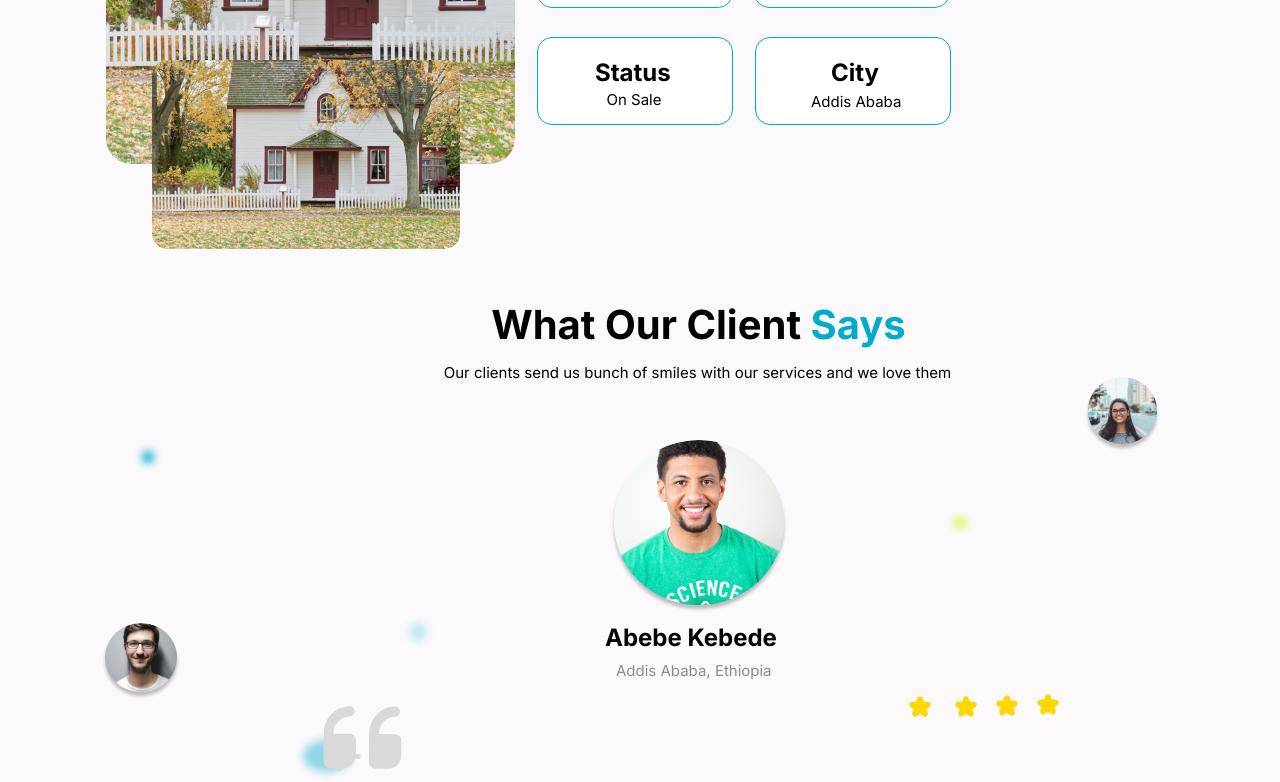
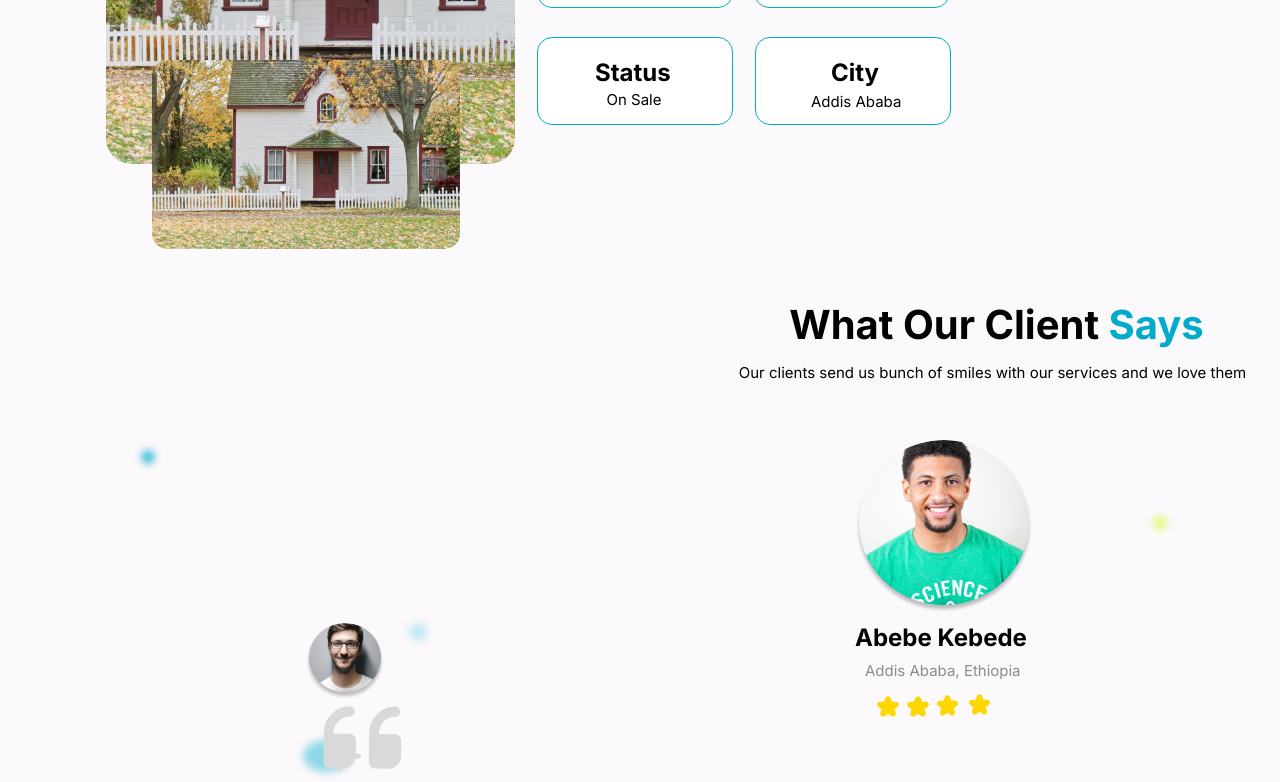
Before and after one commit to fiker31/Betoch-website, a React (Create React App) app: page / in a window 1280 px wide. Shown: the part 2071-2853 px from the top of the page. Built offline with nearby package versions, Linux system fonts and the light colour scheme.

Commit message:
styling edited testimonials

```diff
--- a/src/Components/LandingPage/Testimonials.tsx
+++ b/src/Components/LandingPage/Testimonials.tsx
@@ -53,12 +53,15 @@ import styles from "../../pages/RealEstateLandingPage.module.css";
             alt=""
             src="/quoteright-2.svg"
           />
+
           <img className={styles.vectorIcon5} alt="" src="/vector7.svg" />
           <img className={styles.vectorIcon6} alt="" src="/vector7.svg" />
           <img className={styles.vectorIcon7} alt="" src="/vector8.svg" />
           <img className={styles.vectorIcon8} alt="" src="/vector8.svg" />
+          </div>
+
         </div>
-    </div>
+
 
 
 
--- a/src/pages/RealEstateLandingPage.module.css
+++ b/src/pages/RealEstateLandingPage.module.css
@@ -962,7 +962,7 @@
 .whatOurClientContainer {
   position: absolute;
   top: 0;
-  left: 352px;
+  left: 650px;
   font-size: var(--font-size-21xl);
   display: inline-block;
   width: 483px;
@@ -971,7 +971,7 @@
 .ourClientsSend {
   position: absolute;
   top: 63px;
-  left: 275px;
+  left: 570px;
   display: inline-block;
   width: 635px;
   height: 31px;
@@ -991,13 +991,13 @@
 .abebeKebede {
   position: absolute;
   top: 323px;
-  left: 500px;
+  left: 750px;
   font-size: var(--font-size-5xl);
 }
 .addisAbabaEthiopia {
   position: absolute;
   top: 361px;
-  left: 511px;
+  left: 760px;
   color: rgba(30, 30, 30, 0.5);
   text-align: left;
   display: inline-block;
@@ -1007,7 +1007,7 @@
 .ellipseIcon {
   position: absolute;
   top: 140px;
-  left: 505px;
+  left: 750px;
   border-radius: 50%;
   width: 178px;
   height: 173px;
@@ -1015,7 +1015,7 @@
 }
 .groupChild18 {
   top: 323px;
-  left: -4px;
+  left: 200px;
   width: 80px;
   height: 77px;
   object-fit: cover;
@@ -1028,7 +1028,7 @@
 }
 .groupChild19 {
   top: 77px;
-  left: 979px;
+  left: 1300px;
   width: 77px;
   height: 75px;
   object-fit: cover;
@@ -1058,9 +1058,10 @@
 .groupChild21,
 .groupChild22 {
   top: 217px;
-  left: 849px;
+  left: 1049px;
   background-color: #def647;
 }
+
 .groupChild22 {
   top: 654px;
   left: 198px;
@@ -1138,7 +1139,7 @@
   top: 59.4%;
   right: 48%;
   bottom: 37.41%;
-  left: 49.9%;
+  left: 47.9%;
   max-width: 100%;
   overflow: hidden;
   max-height: 100%;
@@ -1147,25 +1148,26 @@
 .vectorIcon7,
 .vectorIcon8 {
   right: 45.15%;
-  left: 52.76%;
+  left: 49.76%;
 }
 .vectorIcon7,
 .vectorIcon8 {
   top: 59.25%;
   right: 42.59%;
   bottom: 37.56%;
-  left: 55.32%;
+  left: 51.6%;
 }
 .vectorIcon8 {
   top: 59.1%;
   right: 40.02%;
   bottom: 37.71%;
-  left: 57.89%;
+  left: 53.6%;
 }
 .whatOurClientSaysParent {
 
   width: 1052px;
   height: 667px;
+
 }
 .realEstateLandingPageInner1 {
   position: absolute;
```
